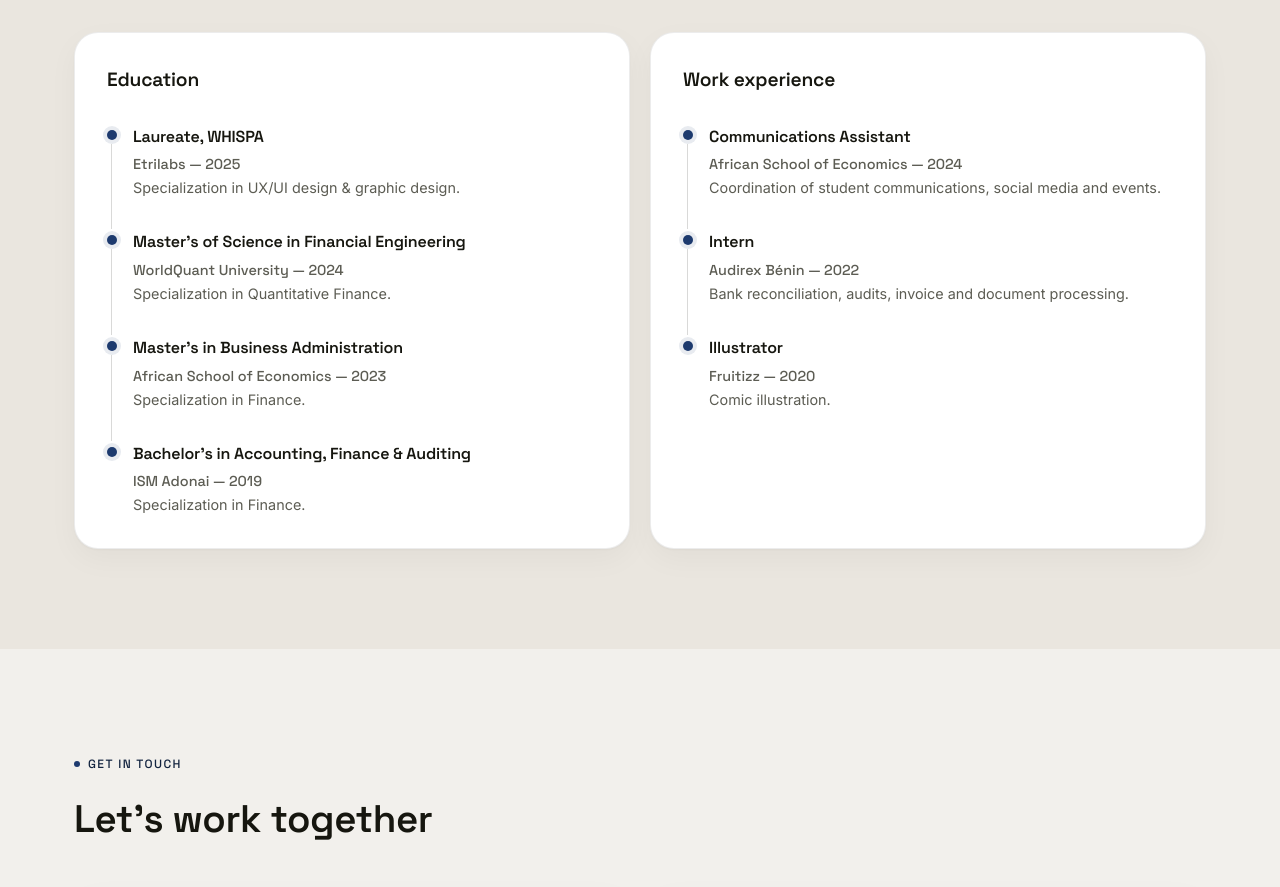
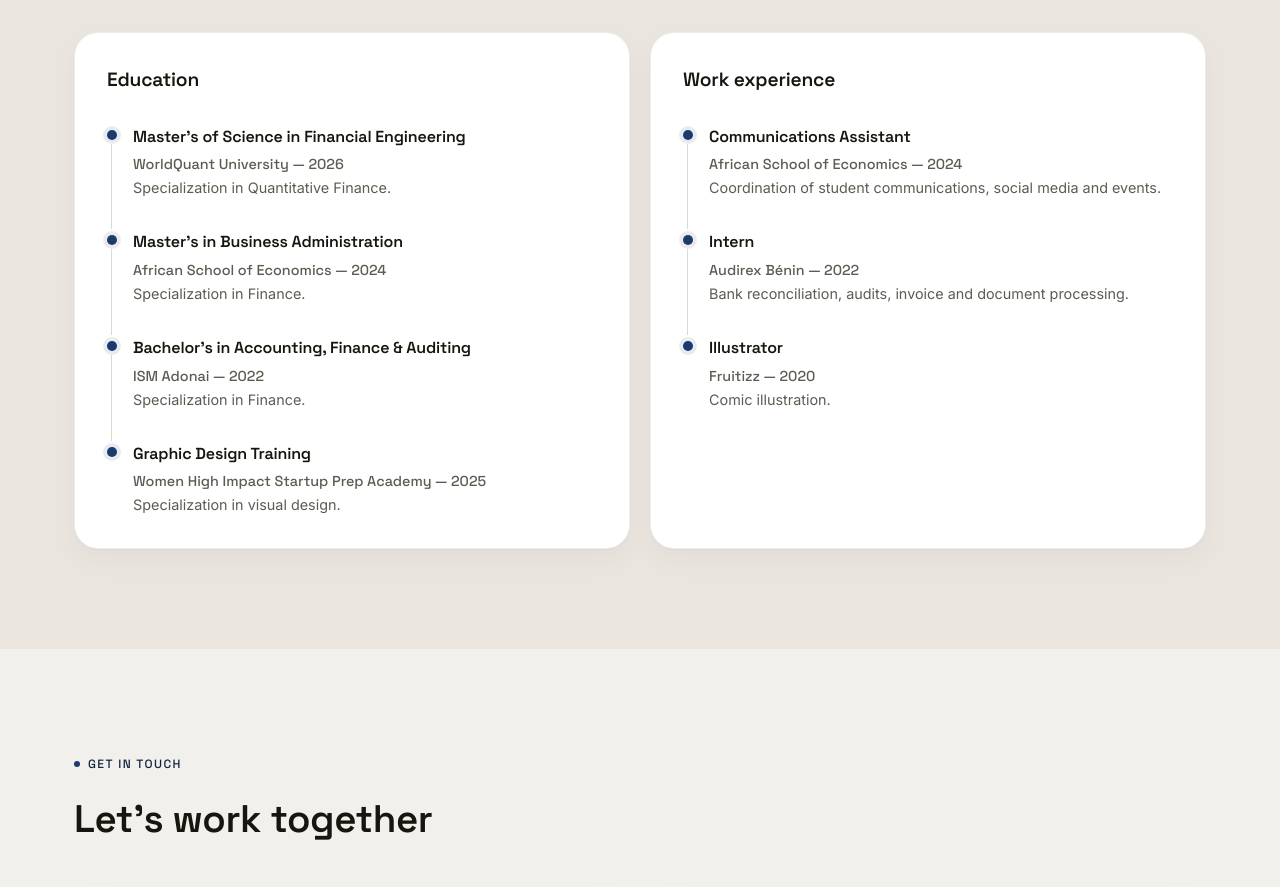
Before and after one commit to Annaatg/Portfolio, a plain HTML site: page index.html in a window 1280 px wide. Shown: the part 5180-6067 px from the top of the page. Drawn offline with Linux system fonts and the light colour scheme.

Commit message:
Update Education entries and dates (#9)
Replace the Education list with: MSc in Financial Engineering
(WorldQuant University, 2026), MBA (African School of Economics,
2024), Bachelor's in Accounting/Finance/Auditing (ISM Adonai, 2022),
and Graphic Design Training (Women High Impact Startup Prep Academy,
2025) — replacing the previous "Laureate, WHISPA" entry.


Claude-Session: https://claude.ai/code/session_01AxbFoZgN3brWCyt3xGpQXH

Co-authored-by: Claude <noreply@anthropic.com>

```diff
--- a/index.html
+++ b/index.html
@@ -323,27 +323,27 @@
 					<h3 data-key="education-title">Education</h3>
 
 					<div class="timeline-item">
-						<h5 data-key="education1">Laureate, WHISPA</h5>
-						<p class="timeline-meta">Etrilabs — 2025</p>
-						<p data-key="education1-desc">Specialization in UX/UI design &amp; graphic design.</p>
+						<h5 data-key="education1">Master's of Science in Financial Engineering</h5>
+						<p class="timeline-meta">WorldQuant University — 2026</p>
+						<p data-key="education1-desc">Specialization in Quantitative Finance.</p>
 					</div>
 
 					<div class="timeline-item">
-						<h5 data-key="education2">Master's of Science in Financial Engineering</h5>
-						<p class="timeline-meta">WorldQuant University — 2024</p>
-						<p data-key="education2-desc">Specialization in Quantitative Finance.</p>
+						<h5 data-key="education2">Master's in Business Administration</h5>
+						<p class="timeline-meta">African School of Economics — 2024</p>
+						<p data-key="education2-desc">Specialization in Finance.</p>
 					</div>
 
 					<div class="timeline-item">
-						<h5 data-key="education3">Master's in Business Administration</h5>
-						<p class="timeline-meta">African School of Economics — 2023</p>
+						<h5 data-key="education3">Bachelor's in Accounting, Finance &amp; Auditing</h5>
+						<p class="timeline-meta">ISM Adonai — 2022</p>
 						<p data-key="education3-desc">Specialization in Finance.</p>
 					</div>
 
 					<div class="timeline-item">
-						<h5 data-key="education4">Bachelor's in Accounting, Finance &amp; Auditing</h5>
-						<p class="timeline-meta">ISM Adonai — 2019</p>
-						<p data-key="education4-desc">Specialization in Finance.</p>
+						<h5 data-key="education4">Graphic Design Training</h5>
+						<p class="timeline-meta">Women High Impact Startup Prep Academy — 2025</p>
+						<p data-key="education4-desc">Specialization in visual design.</p>
 					</div>
 				</div>
 
@@ -551,14 +551,14 @@
 				"experience-eyebrow": "Journey",
 				"experiences-title": "Experience",
 				"education-title": "Education",
-				"education1": "Laureate, WHISPA",
-				"education1-desc": "Specialization in UX/UI design &amp; graphic design.",
-				"education2": "Master's of Science in Financial Engineering",
-				"education2-desc": "Specialization in Quantitative Finance.",
-				"education3": "Master's in Business Administration",
+				"education1": "Master's of Science in Financial Engineering",
+				"education1-desc": "Specialization in Quantitative Finance.",
+				"education2": "Master's in Business Administration",
+				"education2-desc": "Specialization in Finance.",
+				"education3": "Bachelor's in Accounting, Finance &amp; Auditing",
 				"education3-desc": "Specialization in Finance.",
-				"education4": "Bachelor's in Accounting, Finance &amp; Auditing",
-				"education4-desc": "Specialization in Finance.",
+				"education4": "Graphic Design Training",
+				"education4-desc": "Specialization in visual design.",
 				"work-title": "Work experience",
 				"work1": "Communications Assistant",
 				"work1-desc": "Coordination of student communications, social media and events.",
@@ -660,14 +660,14 @@
 				"experience-eyebrow": "Parcours",
 				"experiences-title": "Expériences",
 				"education-title": "Éducation",
-				"education1": "Lauréate, WHISPA",
-				"education1-desc": "Spécialisation en UX/UI design &amp; design graphique.",
-				"education2": "Master en Ingénierie Financière",
-				"education2-desc": "Spécialisation en Finance Quantitative.",
-				"education3": "Master en Administration des Affaires",
+				"education1": "Master en Ingénierie Financière",
+				"education1-desc": "Spécialisation en Finance Quantitative.",
+				"education2": "Master en Administration des Affaires",
+				"education2-desc": "Spécialisation en Finance.",
+				"education3": "Licence en Comptabilité, Finance &amp; Audit",
 				"education3-desc": "Spécialisation en Finance.",
-				"education4": "Licence en Comptabilité, Finance &amp; Audit",
-				"education4-desc": "Spécialisation en Finance.",
+				"education4": "Formation en Design Graphique",
+				"education4-desc": "Spécialisation en design visuel.",
 				"work-title": "Expérience professionnelle",
 				"work1": "Assistante Communication",
 				"work1-desc": "Coordination des communications étudiantes, réseaux sociaux et événements.",
```
